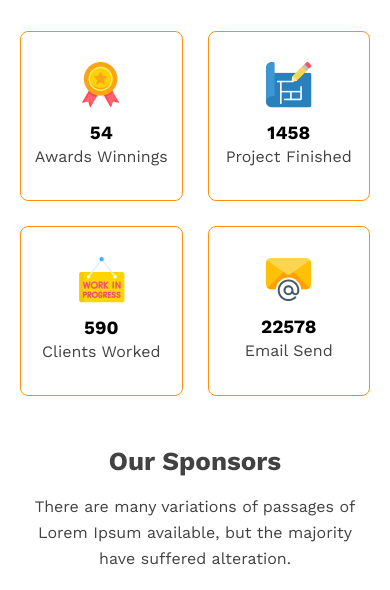
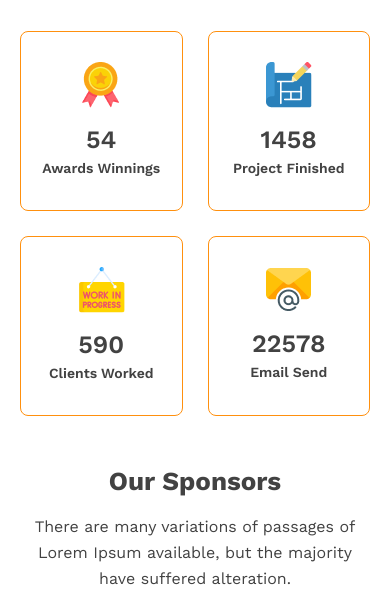
Before and after one commit to hmbashar/g3-architects, a plain HTML site: page index.html in a window 390 px wide. Shown: the part 3240-3830 px from the top of the page. Drawn offline with nearby package versions, Linux system fonts and the light colour scheme.

Commit message:
some facts css fix

```diff
--- a/responsive.css
+++ b/responsive.css
@@ -154,6 +154,15 @@
     .single-fact {
         padding: 30px 10px 30px 10px;
     }
+    .single-fact h3 {
+        font-size: 25px;
+        line-height: 35px;
+    }
+    .single-fact p {
+        font-size: 14px;
+        line-height: 23px;
+    }
+
 
     /* Sponsors Style */
     .our-sponsors {
@@ -210,7 +219,7 @@
         padding: 28px;
     }
 
-    /* Footer Style */
+
 
     .footer-area {
         margin-bottom: 100px;
--- a/style.css
+++ b/style.css
@@ -230,6 +230,17 @@ header, main, footer{
 
 .single-fact h3 {
 	margin-top: 10px;
+font-style: normal;
+font-weight: 600;
+font-size: 45px;
+line-height: 53px;
+color: var(--dark-color);
+}
+.single-fact p {
+	font-style: normal;
+	font-weight: 600;
+	font-size: 20px;
+	line-height: 23px;
 }
 .single-fact {
 	text-align: center;
@@ -261,6 +272,7 @@ header, main, footer{
 	margin: 0 auto;
 	margin-bottom: 50px;
 }
+
 
 
 /*----------------------------
```
